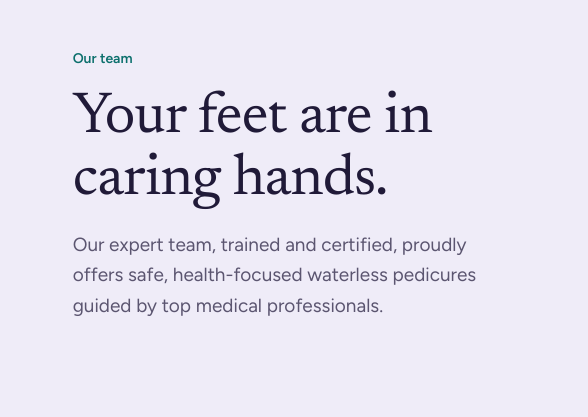
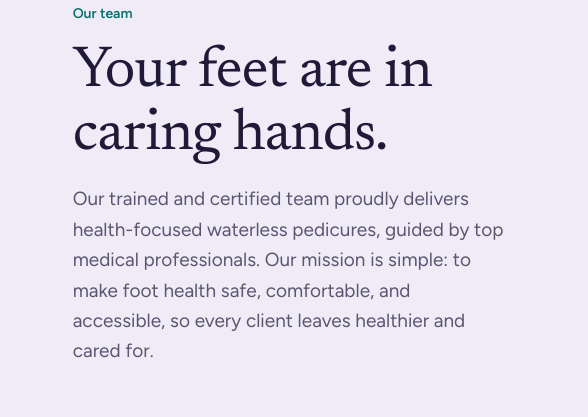
Before and after one commit to Clearpathpages/wellness-pedicure-revised, a plain HTML site: page index.html in a window 1280 px wide. Shown: the part 4550-4967 px from the top of the page, 692-1280 px from the left. Drawn offline with Linux system fonts and the light colour scheme.

Commit message:
Update Our team mission statement
Co-Authored-By: Claude Opus 5.5 <noreply@anthropic.com>
Claude-Session: https://claude.ai/code/session_016pTyhtRBKA5KjS9dEiRG9e

```diff
--- a/index.html
+++ b/index.html
@@ -311,7 +311,7 @@ textarea{min-height:120px;resize:vertical}
         <div class="text">
           <p class="eyebrow">Our team</p>
           <h2>Your feet are in caring hands.</h2>
-          <p>Our expert team, trained and certified, proudly offers safe, health-focused waterless pedicures guided by top medical professionals.</p>
+          <p>Our trained and certified team proudly delivers health-focused waterless pedicures, guided by top medical professionals. Our mission is simple: to make foot health safe, comfortable, and accessible, so every client leaves healthier and cared for.</p>
         </div>
       </div>
       <div class="people">
```
